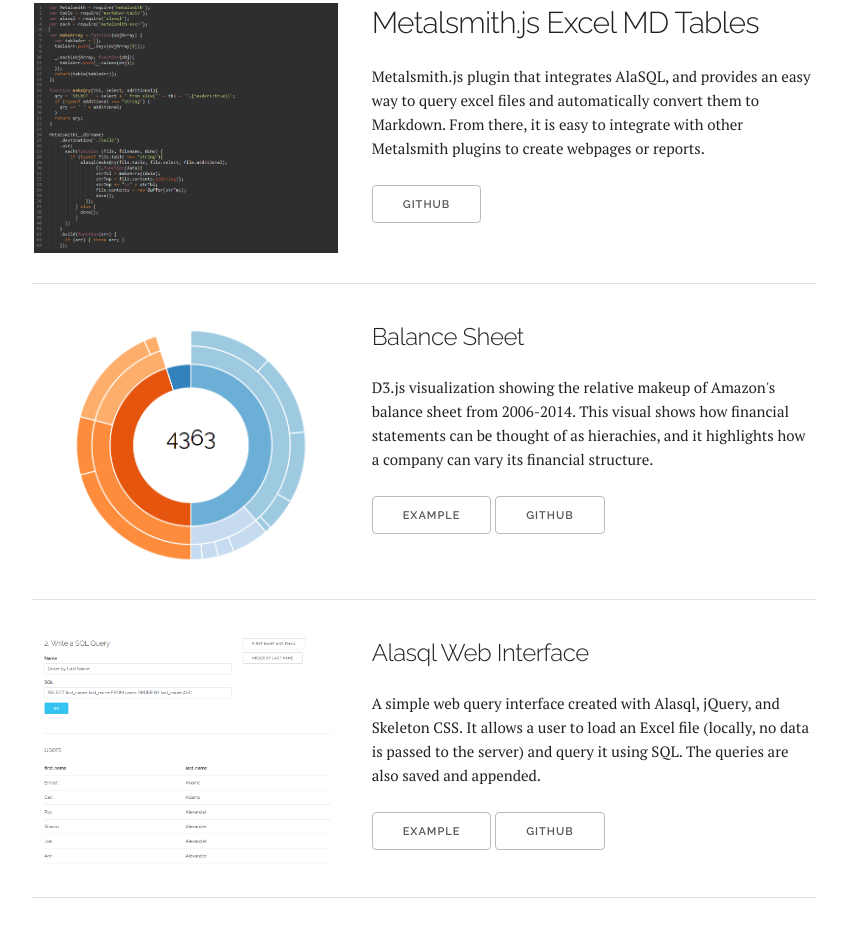
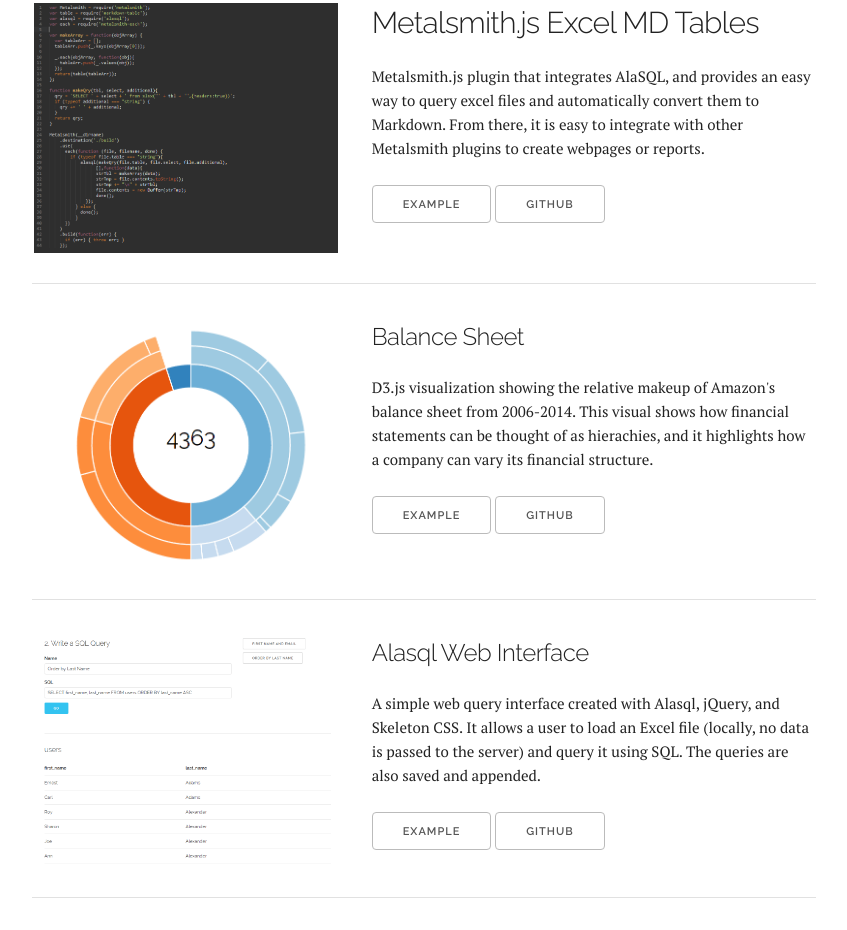
Before and after one commit to patm2013/patm2013.github.io, a plain HTML site: page projects/index.html in a window 1280 px wide. Shown: the part 807-1737 px from the top of the page, without its empty margins (366-1213 px from the left). Drawn offline with nearby package versions, Linux system fonts and the light colour scheme.

Commit message:
Changed metalsmith link and added gif

```diff
--- a/projects/index.html
+++ b/projects/index.html
@@ -97,8 +97,8 @@
           <div class="columns seven project__description">
             <h4>Metalsmith.js Excel MD Tables</h4>
             <p>Metalsmith.js plugin that integrates AlaSQL, and provides an easy way to query excel files and automatically convert them to Markdown. From there, it is easy to integrate with other Metalsmith plugins to create webpages or reports.</p>
-
-            <a target="_blank" href="https://github.com/patm2013/metalsmith-excelTables" class="button">Github</a>
+            <a target="_blank" href="../images/metalsmith-example-min.gif" class="button">Example</a>
+            <a target="_blank" href="https://github.com/patm2013/metalsmith-excel-markdown" class="button">Github</a>
           </div>
         </div>
         <hr>
```
Also changed, not shown: images/metalsmith-example-min.gif (added), images/metalsmith-example.gif (added).
